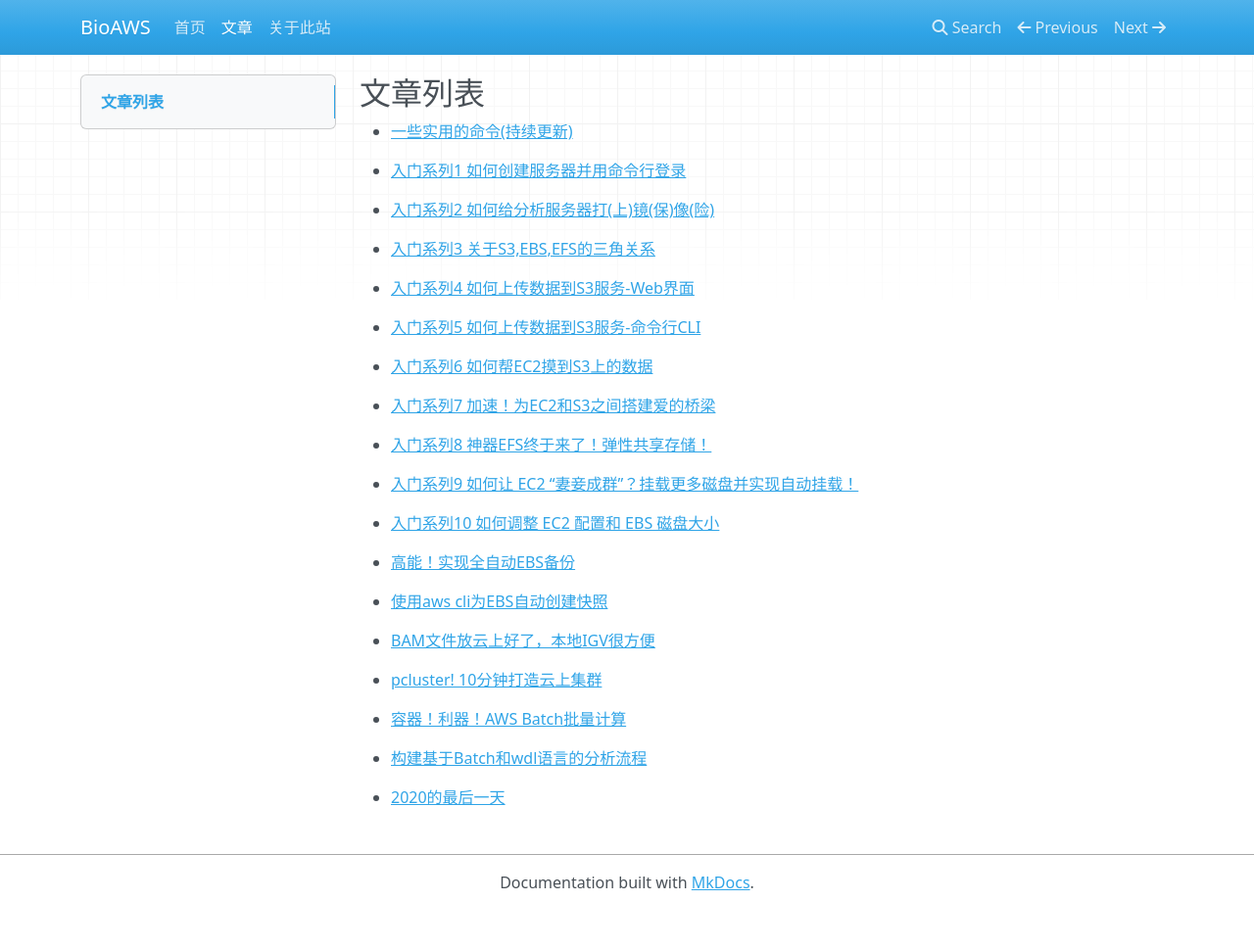
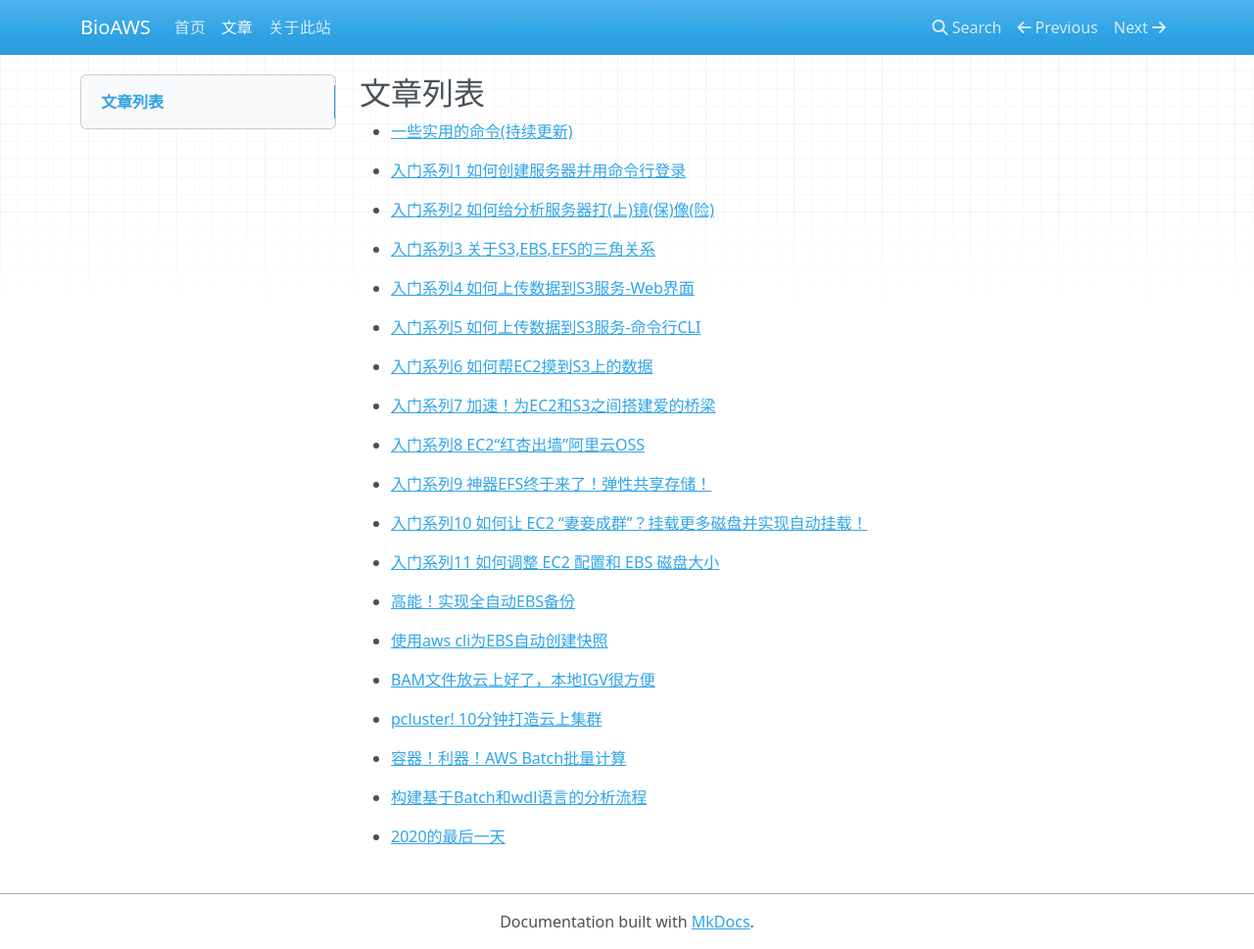
Before and after one commit to DavisChen99/bioaws, an MkDocs documentation site: the page built from docs/index.md, in a window 1280 px wide and 969 px high. Shown: the whole window at 98% size. Built offline with MkDocs 1.6.1, drawn with Linux system fonts in a browser that asks for light colours; nearby versions of some CDN libraries; old or Windows-style settings are respelled for this version of MkDocs.

Commit message:
beginner 11 ec2 download oss

```diff
--- a/docs/index.md
+++ b/docs/index.md
@@ -16,11 +16,13 @@
 
 - [入门系列7 加速！为EC2和S3之间搭建爱的桥梁](blogs/2020-02-02-vpc-endpoint-s3.md)
 
-- [入门系列8 神器EFS终于来了！弹性共享存储！](blogs/2020-01-31-efs-user-guide-101.md)
+- [入门系列8 EC2“红杏出墙”阿里云OSS](blogs/2020-02-04-ec2-download-oss.md)
 
-- [入门系列9 如何让 EC2 “妻妾成群”？挂载更多磁盘并实现自动挂载！](blogs/2020-02-02-ec2-ebs-attach.md)
+- [入门系列9 神器EFS终于来了！弹性共享存储！](blogs/2020-01-31-efs-user-guide-101.md)
 
-- [入门系列10 如何调整 EC2 配置和 EBS 磁盘大小](blogs/2020-02-03-modify-ec2-ebs.md)
+- [入门系列10 如何让 EC2 “妻妾成群”？挂载更多磁盘并实现自动挂载！](blogs/2020-02-02-ec2-ebs-attach.md)
+
+- [入门系列11 如何调整 EC2 配置和 EBS 磁盘大小](blogs/2020-02-03-modify-ec2-ebs.md)
 
 - [高能！实现全自动EBS备份](blogs/2020-02-03-ebs-cw-lambda-autobackup.md)
 
```
Also changed, not shown: docs/blogs/2020-02-04-ec2-download-oss.md (added, +77 -0 lines).
